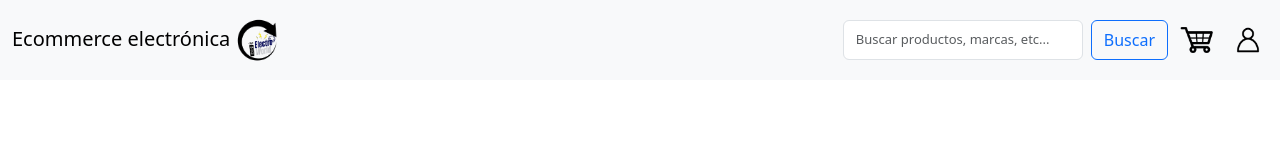
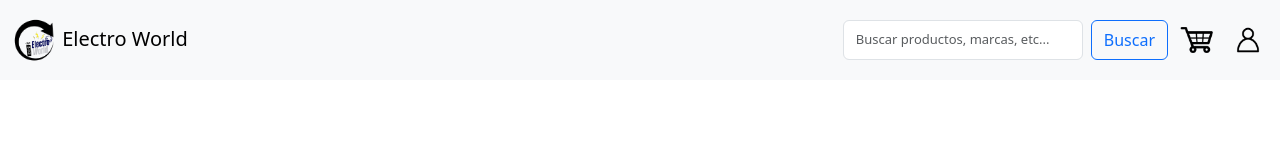
Before and after one commit to JoaquinYornet/EcommerceElectronicos, a plain HTML site: page plantilla.html in a window 1280 px wide. Drawn offline with nearby package versions, Linux system fonts and the light colour scheme.

Commit message:
Se arregló la plantilla y un texto

```diff
--- a/plantilla.html
+++ b/plantilla.html
@@ -12,9 +12,9 @@
     <div>
       <nav class="navbar bg-body-tertiary" style="height: 80px;">
         <div class="container-fluid">
-          <a class="navbar-brand">
-            Ecommerce electrónica
+          <a class="navbar-brand" href="index.html">
             <img src="assets/images/logo/LogoTiendaEcommerce.png" alt="logo" width="45px" height="45px" class="d-inline-block">
+            Electro World
           </a>
 
           <div class="d-flex" style="gap: 10px;">
```
Also changed, not shown: index.html (+1 -1 lines).
